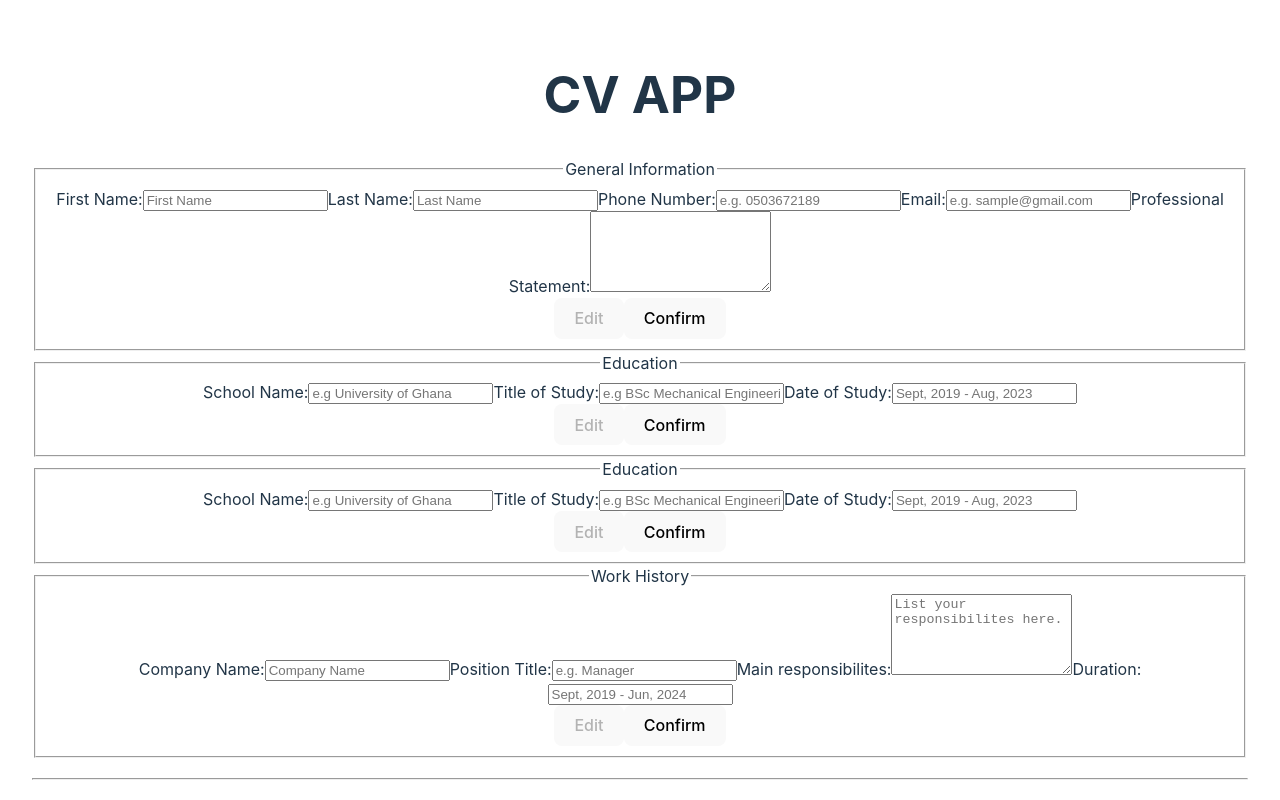
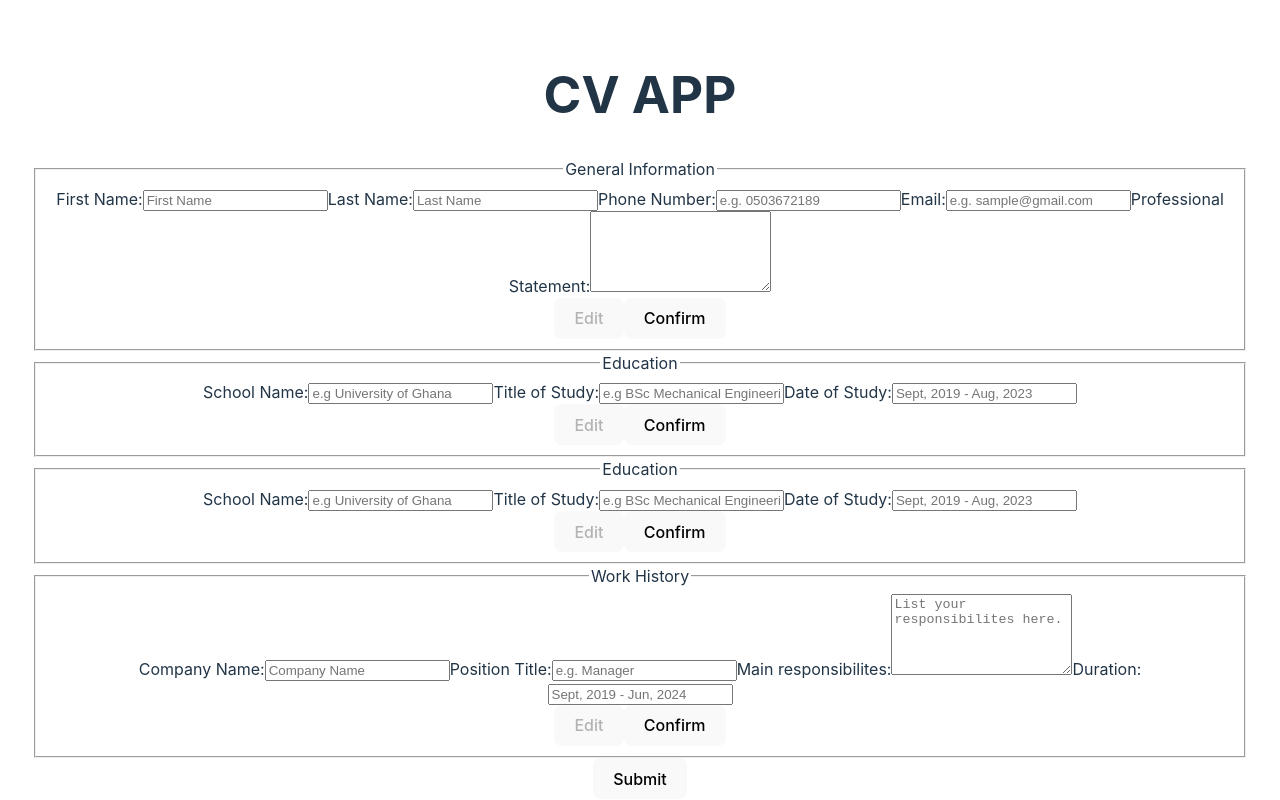
Before and after one commit to mayorr-star/CV_App, a React (Vite) app: page / in a window 1280 px wide. Shown: the top 800 px of the page. Built offline with nearby package versions, Linux system fonts and the light colour scheme.

Commit message:
Add a submit button
To submit form

```diff
--- a/src/components/form.jsx
+++ b/src/components/form.jsx
@@ -2,6 +2,7 @@
 import GeneralInfoForm from "./generalInfoForm";
 import EducationalExpForm from "./educationalExpForm";
 import WorkExperienceForm from "./WorkExperience";
+import Button from "./button";
 
 const Form = ({
   handleGeneralInfo,
@@ -32,6 +33,9 @@ const Form = ({
           />
         );
       })}
+      <div className="submit">
+        <Button type="submit" text="Submit" isActive={true}/>
+      </div>
     </form>
   );
 };
```
